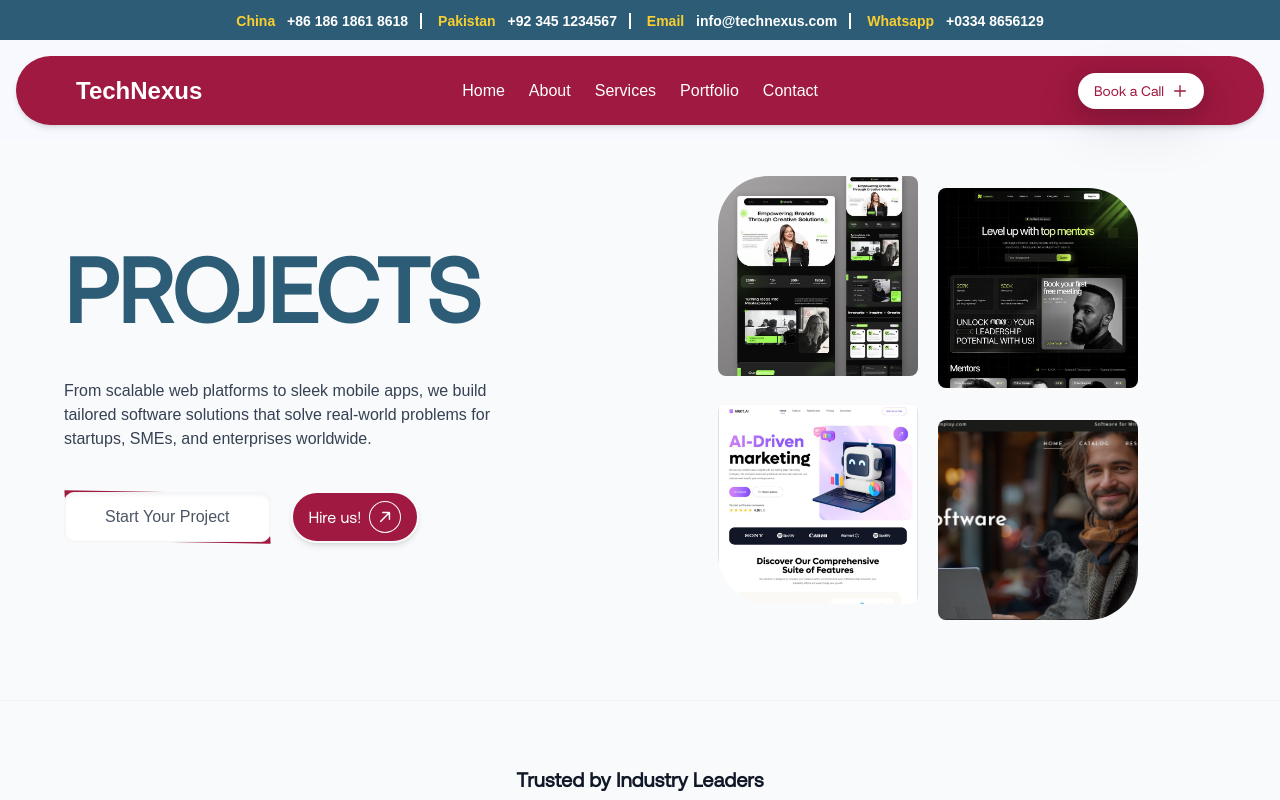
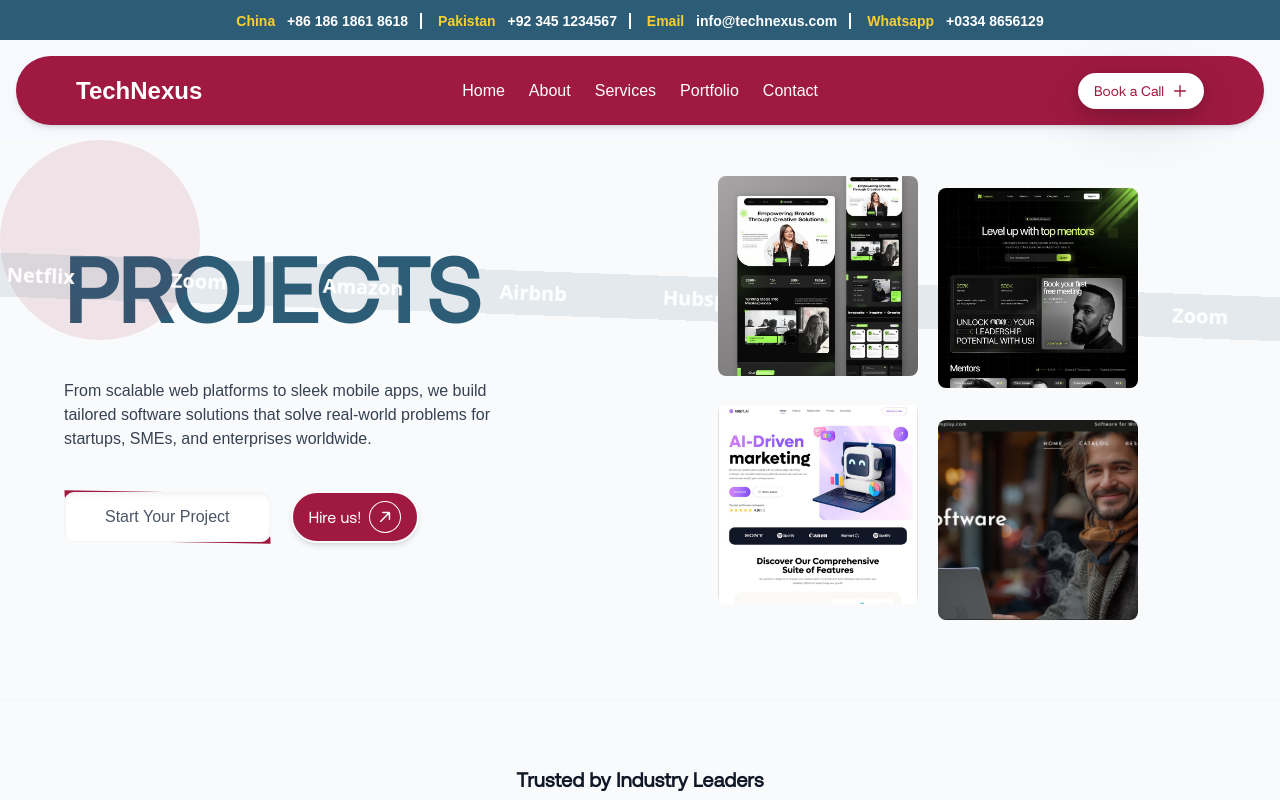
Before and after one commit to s-o-m-i/nexus, a Next.js app: page /portfolio in a window 1280 px wide. Shown: the top 800 px of the page. Built offline with nearby package versions, Linux system fonts and the light colour scheme; what tailwindcss-motion would draw is missing.

Commit message:
resposive

```diff
--- a/src/components/contact/Contact.tsx
+++ b/src/components/contact/Contact.tsx
@@ -120,7 +120,8 @@ const Contact = () => {
             <div className="my-10">
                 <div className="grid grid-cols-1 sm:grid-cols-2 lg:grid-cols-5 gap-6 px-4">
                     <a href="https://wechat.com/03705614842" target="_blank">
-                    <div className="bg-white shadow-lg border border-gray-100 p-6 rounded-xl">
+                    <div className="bg-[#2D5C76]/10 relative shadow-lg border border-gray-100 p-6 rounded-xl group  overflow-hidden">
+                    {/* <div className="absolute -bottom-10 left-50 group-hover:bottom-0 group-hover:left-0 group-hover:w-full group-hover:h-full w-[100px] h-[100px] bg-[#fff] rounded-full group-hover:rounded-none transition-all duration-300"></div> */}
                         <h2 className="text-xl font-bold text-center text-[#9f193f] mb-4">WeChat</h2>
                         <div className="relative aspect-square w-full overflow-hidden rounded-lg flex items-center justify-center">
                             <Image
@@ -134,7 +135,9 @@ const Contact = () => {
                     </div>
                     </a>
                     <a href="https://linkedin.com/in/03705614842" target="_blank">
-                    <div className="bg-white shadow-lg border border-gray-300 p-6 rounded-xl">
+                    <div className="bg-[#2D5C76]/10 relative shadow-lg border border-gray-300 p-6 rounded-xl group overflow-hidden">
+                    {/* <div className="absolute -bottom-10 left-50 group-hover:bottom-0 group-hover:left-0 group-hover:w-full group-hover:h-full w-[100px] h-[100px] bg-[#fff] rounded-full group-hover:rounded-none transition-all duration-300"></div> */}
+
                         <h2 className="text-xl font-bold text-center text-[#2D5C76] mb-4">LinkedIn</h2>
                         <div className="relative aspect-square w-full overflow-hidden rounded-lg flex justify-center items-center">
                             <svg xmlns="http://www.w3.org/2000/svg" x="0px" y="0px" width="150" height="150" viewBox="0 0 48 48">
@@ -144,7 +147,8 @@ const Contact = () => {
                     </div>
                     </a>
                     <a href="https://instagram.com/03705614842" target="_blank">
-                    <div className="bg-white shadow-lg border border-gray-300 p-6 rounded-xl">
+                    <div className="bg-[#2D5C76]/10 shadow-lg border border-gray-300 p-6 rounded-xl  group relative overflow-hidden">
+                    {/* <div className="absolute -bottom-10 left-50 group-hover:bottom-0 group-hover:left-0 group-hover:w-full group-hover:h-full w-[100px] h-[100px] bg-[#fff] rounded-full group-hover:rounded-none transition-all duration-300"></div> */}
                         <h2 className="text-xl font-bold text-center text-[#9f193f] mb-4">Instagram</h2>
                         <div className="relative aspect-square w-full overflow-hidden rounded-lg flex justify-center items-center">
                             <svg xmlns="http://www.w3.org/2000/svg" x="0px" y="0px" width="150" height="150" viewBox="0 0 48 48">
@@ -154,8 +158,9 @@ const Contact = () => {
                     </div>
                     </a>
                     <a href="https://facebook.com/03705614842" target="_blank">
-                    <div className="bg-white shadow-lg border border-gray-300 p-6 rounded-xl">
-                        <h2 className="text-xl font-bold text-center text-[#2D5C76] mb-4">Facebook</h2>
+                    <div className="bg-[#2D5C76]/10 shadow-lg border border-gray-300 p-6 rounded-xl group relative overflow-hidden">
+                    {/* <div className="absolute -bottom-10 left-50 group-hover:bottom-0 group-hover:left-0 group-hover:w-full group-hover:h-full w-[100px] h-[100px] bg-[#9f193f] rounded-full group-hover:rounded-none transition-all duration-300"></div> */}
+                        <h2 className="text-xl font-bold text-center text-[#2D5C76] mb-4 relative group-hover:text-white">Facebook</h2>
                         <div className="relative aspect-square w-full overflow-hidden rounded-lg flex justify-center items-center">
                             {/* <FaFacebook className="text-[#2D5C76] text-[180px]"/> */}
                             <svg xmlns="http://www.w3.org/2000/svg" x="0px" y="0px" width="150" height="150" viewBox="0 0 48 48">
@@ -165,7 +170,8 @@ const Contact = () => {
                     </div>
                     </a>
                     <a href="https://wa.me/03705614842" target="_blank">
-                    <div className="bg-white shadow-lg border border-gray-100 p-6 rounded-xl">
+                    <div className="bg-[#2D5C76]/10 shadow-lg border border-gray-100 p-6 rounded-xl group relative overflow-hidden">
+                    {/* <div className="absolute -bottom-10 left-50 group-hover:bottom-0 group-hover:left-0  group-hover:w-[150px] group-hover:h-[150px] w-[100px] h-[100px] bg-[#9f193f] rounded-full group-hover:rounded-none transition-all duration-300"></div> */}
                         <h2 className="text-xl font-bold text-center text-[#2D5C76] mb-4">WhatsApp</h2>
                         <div className="relative aspect-square w-full overflow-hidden rounded-lg flex justify-center items-center">
                             <svg xmlns="http://www.w3.org/2000/svg" x="0px" y="0px" width="150" height="150" viewBox="0 0 48 48">
--- a/src/components/portfolio/PortfolioPage.tsx
+++ b/src/components/portfolio/PortfolioPage.tsx
@@ -117,7 +117,19 @@ const PortfolioPage = () => {
 
   return (
     <div className="min-h-screen bg-[#F9FAFB] overflow-hidden">
-      <section className="flex flex-col md:flex-row items-center justify-between px-8 md:px-16 py-20">
+      <section className="flex flex-col md:flex-row items-center justify-between px-8 md:px-16 py-20 relative">
+        <div className="absolute bg-[#9f193f]/10 top-0 left-0 w-[200px] h-[200px]  rounded-full"></div>
+        <div className="flex absolute top-50 left-0  rotate-2 animate-marquee overflow-hidden whitespace-nowrap bg-[#2D5C76]/10 py-2 -z-0">
+            {[...Array(5)].map((_, repeat) => (
+              <div key={repeat} className="flex space-x-24 pl-24">
+                {clientLogos.map((logo) => (
+                  <div key={`${repeat}-${logo.id}`} className="flex items-center justify-center">
+                    <div className="text-white font-bold text-xl">{logo.name}</div>
+                  </div>
+                ))}
+              </div>
+            ))}
+          </div>
         <div className="grid grid-cols-1 sm:grid-cols-2">
           <div className="">
             {/* <h1 className=' text-[32px] sm:text-[42px] font-bold text-[#2D5C76] mb-6'>Crafting Digital Experiences That Drive Results
@@ -140,19 +152,23 @@ const PortfolioPage = () => {
             <div className="relative">
               <div className="flex items-center gap-5">
 
-                <div className="bg-[#9f193f] -mt-14 w-[200px] h-[200px] rounded-md rounded-tl-[50px] overflow-hidden hover:motion-preset-seesaw">
+                <div className="bg-[#9f193f] -mt-14 w-[200px] h-[200px]
+
+                rounded-md
+
+                 overflow-hidden hover:motion-preset-seesaw">
                   <img src="/images/portfolio/projectOne.jpg" alt="" className='hover:scale-[1.1] transition-all duration-300' />
                 </div>
-                <div className="bg-[#2D5C76] -mt-8 w-[200px] h-[200px] rounded-md rounded-tr-[50px] overflow-hidden hover:motion-preset-seesaw">
+                <div className="bg-[#2D5C76] -mt-8 w-[200px] h-[200px] rounded-md  overflow-hidden hover:motion-preset-seesaw">
                   <img src="/images/portfolio/projectTwo.jpg" alt="" className='hover:scale-[1.1] transition-all duration-300' />
                 </div>
               </div>
               <div className="flex items-center gap-5">
 
-                <div className="bg-[#9f193f]   w-[200px] h-[200px] rounded-md rounded-bl-[50px] overflow-hidden hover:motion-preset-seesaw">
+                <div className="bg-[#9f193f]   w-[200px] h-[200px] rounded-md  overflow-hidden hover:motion-preset-seesaw">
                   <img src="/images/portfolio/projectThree.jpg" alt="" className='hover:scale-[1.1] transition-all duration-300' />
                 </div>
-                <div className="bg-[#2D5C76] mt-8 w-[200px] h-[200px] rounded-md rounded-br-[50px] overflow-hidden hover:motion-preset-seesaw">
+                <div className="bg-[#2D5C76] mt-8 w-[200px] h-[200px] rounded-md  overflow-hidden hover:motion-preset-seesaw">
                   <img src="/images/portfolio/projectFour.png" alt="" className='hover:scale-[1.1] transition-all duration-300 w-full h-full object-cover' />
                 </div>
               </div>
--- a/src/components/services/seo-services/SeoFAQS.tsx
+++ b/src/components/services/seo-services/SeoFAQS.tsx
@@ -18,7 +18,7 @@ const SeoFAQS = () => {
     };
 
     return (
-        <section className="py-24 px-8 md:px-16 relative overflow-hidden bg-white">
+        <section className="py-24 px-4 sm:px-8 md:px-16 relative overflow-hidden bg-white">
             {/* Decorative background elements */}
             <div className="absolute top-0 left-0 w-full h-full overflow-hidden opacity-60 pointer-events-none">
                 <div className="absolute top-0 right-0 w-1/3 h-1/2 bg-[#f8f9fb] rounded-bl-[200px]"></div>
```
